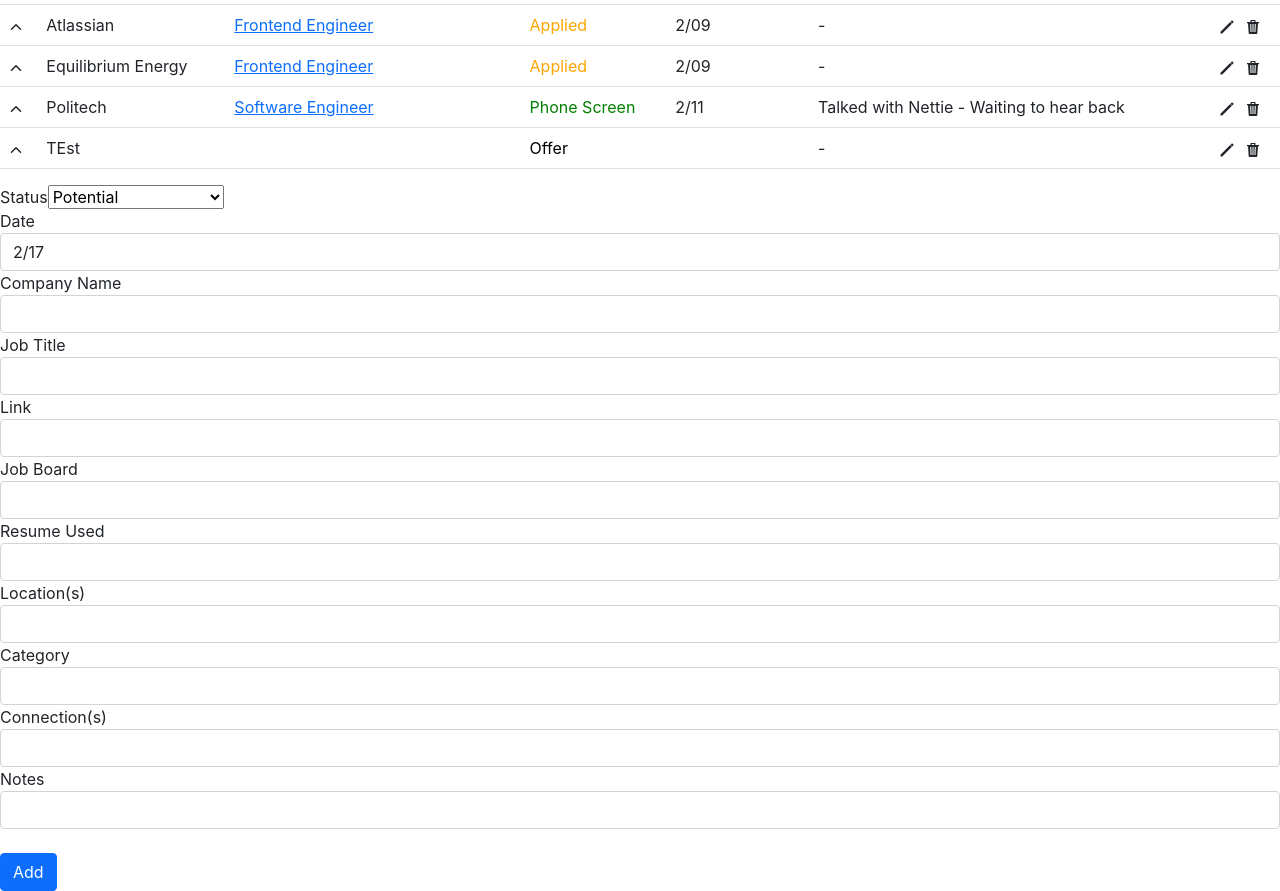
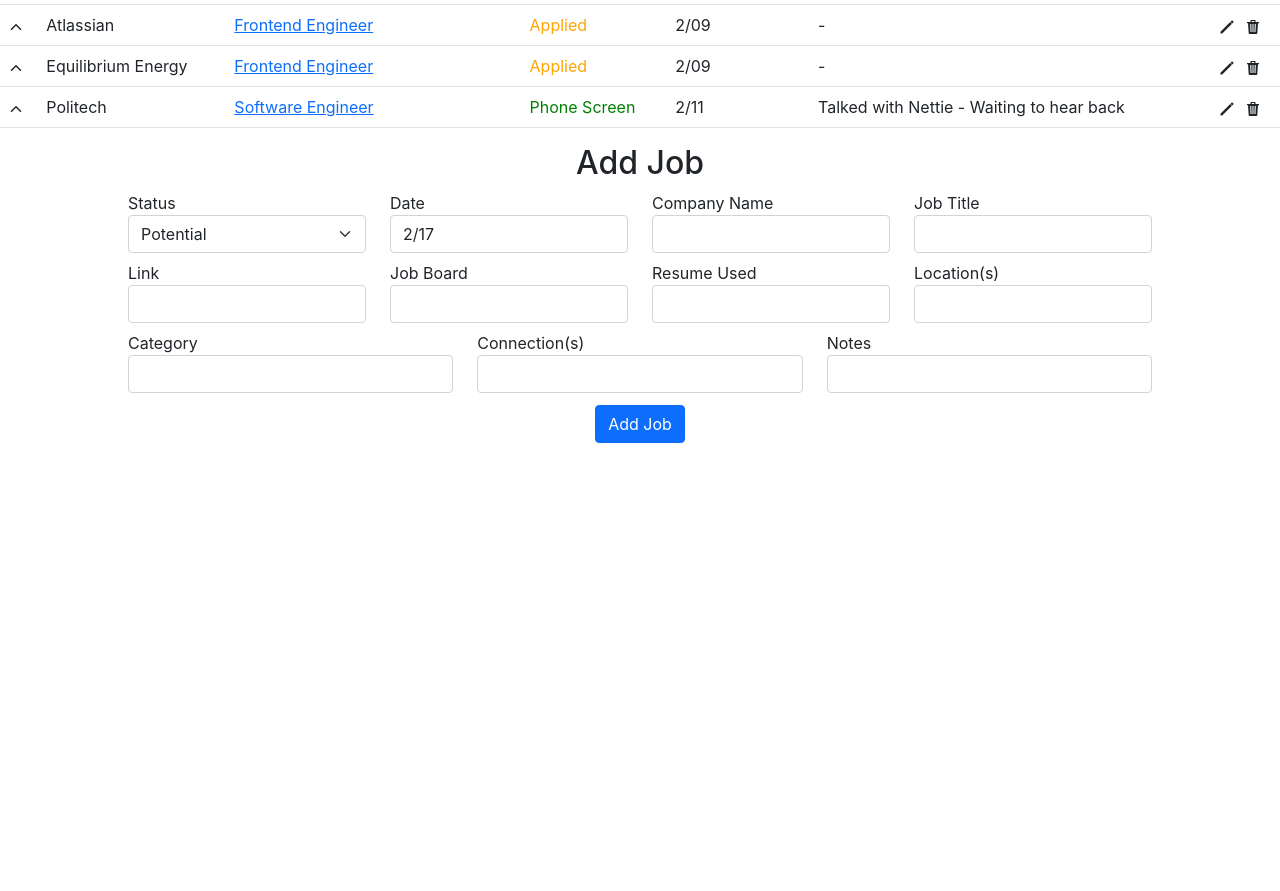
Before and after one commit to Gnola/job_tracker, a React (Create React App) app in the folder client/: page / in a window 1280 px wide. Shown: the part 1260-2151 px from the top of the page. After the commit the page ends 1715 px from the top, so only its background shows below. Built offline with nearby package versions, Linux system fonts and the light colour scheme; data requests are answered from the project's data file.

Commit message:
Finished styling

```diff
--- a/client/db.json
+++ b/client/db.json
@@ -791,58 +791,6 @@
           "updateNotes": "Talked with Nettie - Waiting to hear back"
         }
       ]
-    },
-    {
-      "id": "b6aa2ac8-7cab-4553-a12e-e233c184ad56",
-      "status": "Offer",
-      "date": "2/16",
-      "company": "TEst",
-      "jobTitle": "",
-      "link": "",
-      "jobBoard": "",
-      "resume": "",
-      "location": "",
-      "category": "",
-      "connections": "",
-      "notes": "",
-      "updates": [
-        {
-          "id": "91ae45a8-71f5-4e19-9c48-c276c5ab45ab",
-          "statusUpdate": "Offer",
-          "updateDate": "",
-          "updateNotes": "-"
-        },
-        {
-          "id": "03295944-2a1e-4e22-9b23-6661dc1a7fe0",
-          "statusUpdate": "Never Heard Back",
-          "updateDate": "",
-          "updateNotes": "-"
-        },
-        {
-          "id": "42ed9200-d299-4441-a8d7-2199d76c7568",
-          "statusUpdate": "Technical Interview",
-          "updateDate": "",
-          "updateNotes": "-"
-        },
-        {
-          "id": "beb0eb9f-6009-446f-82c5-56f078c7bdfc",
-          "statusUpdate": "Rejected",
-          "updateDate": "2/17",
-          "updateNotes": "-"
-        },
-        {
-          "id": "f30760f0-a357-4b93-a3fa-ecb58e1d30b1",
-          "statusUpdate": "Behavioral Interview",
-          "updateDate": "2/16",
-          "updateNotes": "-"
-        },
-        {
-          "id": "9c021a2e-4ff4-4470-aae8-41bee0bc25de",
-          "statusUpdate": "Potential",
-          "updateDate": "2/11",
-          "updateNotes": "-"
-        }
-      ]
     }
   ]
 }
--- a/client/src/App.css
+++ b/client/src/App.css
@@ -1,17 +1,5 @@
-.sorting-btns {
-  display: flex;
-  flex-direction: row;
-  justify-content: space-between;
-  /* border: 1px solid red; */
-  width: 40%;
-  margin: 2vh auto;
-}
-
-.sorting-btns > button:hover {
-  border: 1px solid rgb(14, 110, 253);
-  background: rgb(14, 110, 253);
-  color: white;
-
+h2 {
+  text-align: center;
 }
 
 .hide {
@@ -26,9 +14,45 @@
   background: rgb(245,245,245);
 }
 
+.sorting-btns {
+  display: flex;
+  flex-direction: row;
+  justify-content: space-between;
+  /* border: 1px solid red; */
+  width: 40%;
+  margin: 2vh auto;
+}
+
+  .sorting-btns > button:hover {
+    border: 1px solid rgb(14, 110, 253);
+    background: rgb(14, 110, 253);
+    color: white;
+  }
+
 .icon {
   cursor: pointer;
 }
-.icon:hover {
-  color: rgb(14, 110, 253);
+  .icon:hover {
+    color: rgb(14, 110, 253);
+  }
+
+#addjobform {
+  width: 80%;
+  margin: 1vh auto;
 }
+  #addjobform > button {
+    display: flex;
+    margin: 1.5vh auto;
+  }
+
+#editjobform {
+  display: flex;
+  flex-direction: column;
+}
+  .modal-footer > button {
+    display: flex;
+    margin: 0 auto;
+  }
+  .modal-title {
+    margin: 0 auto;
+  }
--- a/client/src/_JobList.js
+++ b/client/src/_JobList.js
@@ -76,11 +76,9 @@
         <button type='button' className={clicked === 'active' ? 'btn btn-primary' : "btn btn-light"} onClick={()=>handleFilter('active')}>Active</button>
         <button type='button' className={clicked === 'done' ? 'btn btn-primary' : "btn btn-light"} onClick={()=>handleFilter('done')}>Done</button>
       </div>
-      <span style={{textAlign:'center', marginTop: '50px'}}>
       {
         clicked === 'all' ? <h2>All</h2> : clicked === 'potential' ? <h2>Potential</h2> : clicked === 'active' ? <h2>Active</h2> : clicked === 'done' ? <h2>Done</h2> : null
       }
-      </span>
       <table className='table'>
         {/* Row of Headers */}
         <thead>
--- a/client/src/_JobUpdate.js
+++ b/client/src/_JobUpdate.js
@@ -81,7 +81,7 @@
          { this.state.editing ?
            <td>
               <form onSubmit={this.handlleSubmit}>
-                <select id='statusUpdate' className="custom-select" value={this.state.statusUpdate} onChange={this.handleChange}>
+                <select id='statusUpdate' className="form-select" value={this.state.statusUpdate} onChange={this.handleChange}>
                   <option value="Potential">Potential</option>
                   <option value="Applied">Applied</option>
                   <option value="Phone Screen">Phone Screen</option>
@@ -97,12 +97,12 @@
            <td>{this.state.update.statusUpdate}</td>
          }
          { this.state.editing ?
-           <td><form onSubmit={this.handlleSubmit}><input type='text' id='updateDate' value={this.state.updateDate} onChange={this.handleChange} /></form></td>
+           <td><form onSubmit={this.handlleSubmit}><input type='text' className="form-control" id='updateDate' value={this.state.updateDate} onChange={this.handleChange} /></form></td>
            :
            <td>{this.state.update.updateDate}</td>
          }
          { this.state.editing ?
-           <td><form onSubmit={this.handlleSubmit}><input type='text' id='updateNotes' value={this.state.updateNotes} onChange={this.handleChange} /></form></td>
+           <td><form onSubmit={this.handlleSubmit}><input type='text' className="form-control" id='updateNotes' value={this.state.updateNotes} onChange={this.handleChange} /></form></td>
            :
            <td>{this.state.update.updateNotes}</td>
          }
--- a/client/src/components/AddJobForm.js
+++ b/client/src/components/AddJobForm.js
@@ -46,10 +46,13 @@
 
   render() {
     return (
-      <form onSubmit={this.handleAddJob}>
-        <div className='form-group'>
+      <form id='addjobform' onSubmit={this.handleAddJob}>
+        <h2>Add Job</h2>
+        <div className='row mb-2'>
+          <div className='col'>
             <label htmlFor="status">Status</label>
-          <select id='status' className="custom-select" value={this.state.status} onChange={this.handleChange}>
+            <br/>
+            <select id='status' className="form-select" value={this.state.status} onChange={this.handleChange}>
               <option value="Potential">Potential</option>
               <option value="Applied">Applied</option>
               <option value="Phone Screen">Phone Screen</option>
@@ -60,48 +63,52 @@
               <option value="Offer">Offer</option>
             </select>
           </div>
-      <div className='form-group'>
+          <div className='col'>
             <label htmlFor="date">Date</label>
             <input type='text' className="form-control" id='date' minLength="4" maxLength="5" value={this.state.date} onChange={this.handleChange} />
           </div>
-        <div className='form-group'>
+          <div className='col'>
             <label htmlFor="company">Company Name</label>
             <input type='text' className="form-control" id='company' value={this.state.company} onChange={this.handleChange} />
           </div>
-        <div className='form-group'>
+          <div className='col'>
             <label htmlFor="jobTitle">Job Title</label>
             <input type='text' className="form-control" id='jobTitle' value={this.state.jobTitle} onChange={this.handleChange} />
           </div>
-        <div className='form-group'>
+        </div>
+        <div className='row mb-2'>
+          <div className='col'>
             <label htmlFor="link">Link</label>
             <input type='text' className="form-control" id='link' value={this.state.link} onChange={this.handleChange} />
           </div>
-        <div className='form-group'>
+          <div className='col'>
             <label htmlFor="jobBoard">Job Board</label>
             <input type='text' className="form-control" id='jobBoard' value={this.state.jobBoard} onChange={this.handleChange} />
           </div>
-        <div className='form-group'>
+          <div className='col'>
             <label htmlFor="resume">Resume Used</label>
             <input type='text' className="form-control" id='resume' value={this.state.resume} onChange={this.handleChange} />
           </div>
-        <div className='form-group'>
+          <div className='col'>
             <label htmlFor="location">Location(s)</label>
             <input type='text' className="form-control" id='location' value={this.state.location} onChange={this.handleChange} />
           </div>
-        <div className='form-group'>
+        </div>
+        <div className='row mb-2'>
+          <div className='col'>
             <label htmlFor="category">Category</label>
             <input type='text' className="form-control" id='category' value={this.state.category} onChange={this.handleChange} />
           </div>
-        <div className='form-group'>
+          <div className='col'>
             <label htmlFor="connections">Connection(s)</label>
             <input type='text' className="form-control" id='connections' value={this.state.connections} onChange={this.handleChange} />
           </div>
-        <div className='form-group'>
+          <div className='col'>
             <label htmlFor="notes">Notes</label>
             <input type='text' className="form-control" id='notes' value={this.state.notes} onChange={this.handleChange} />
           </div>
-        <br/>
-        <button type='submit' className='btn btn-primary'>Add</button>
+        </div>
+        <button type='submit' className='btn btn-primary'>Add Job</button>
       </form>
     )
   }
--- a/client/src/components/EditJobForm.js
+++ b/client/src/components/EditJobForm.js
@@ -46,7 +46,7 @@
               <IoCloseSharp className='icon' onClick={() => this.props.setEditingJob(!this.props.editingJob)}/>
             </div>
             <div className="modal-body">
-              <form onSubmit={this.handleSubmit}>
+              <form id='editjobform' onSubmit={this.handleSubmit}>
                 <input type='text' id='company' onChange={this.handleChange} value={this.state.company} placeholder='Company'/>
                 <input type='text' id='jobTitle' onChange={this.handleChange} value={this.state.jobTitle} placeholder='Job Title'/>
                 <input type='text' id='link' onChange={this.handleChange} value={this.state.link} placeholder='Link'/>
```
Lines whose indentation alone changed are shown as unchanged.
